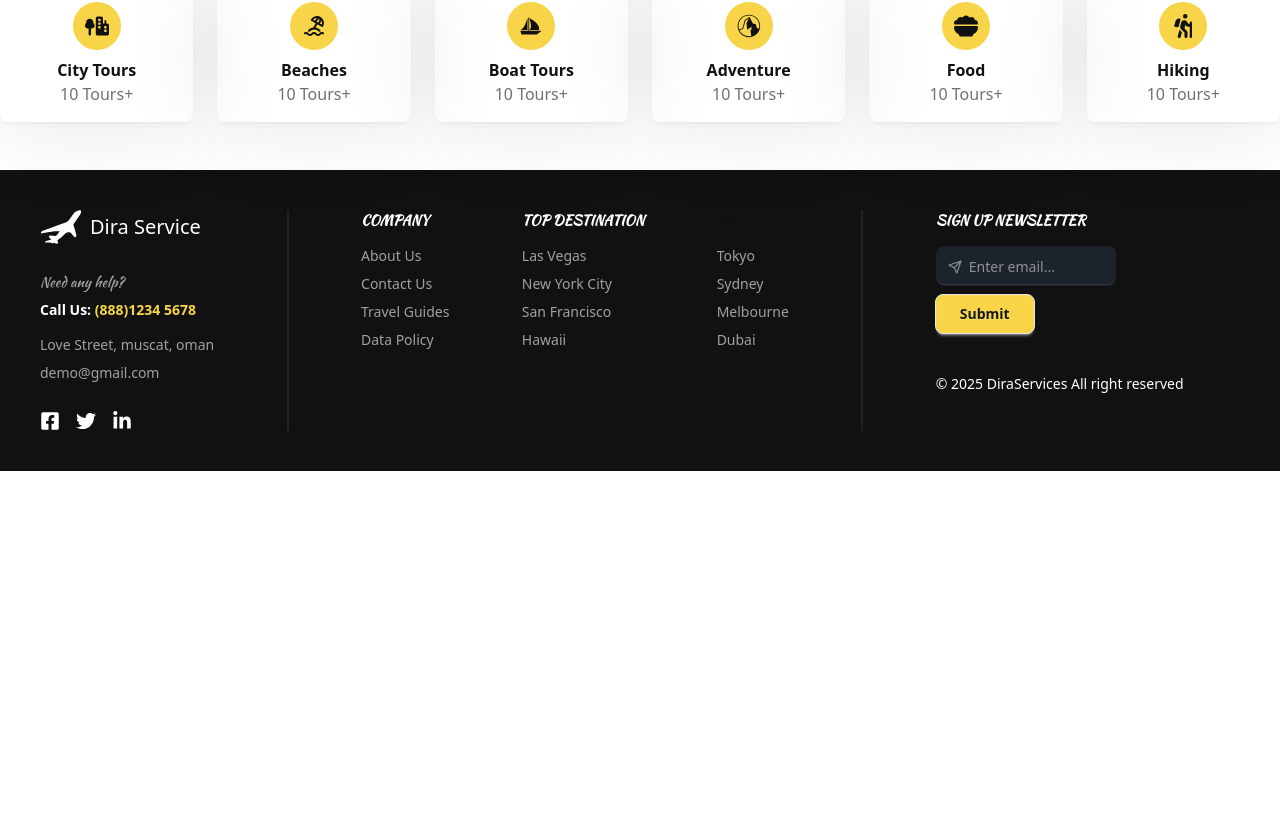
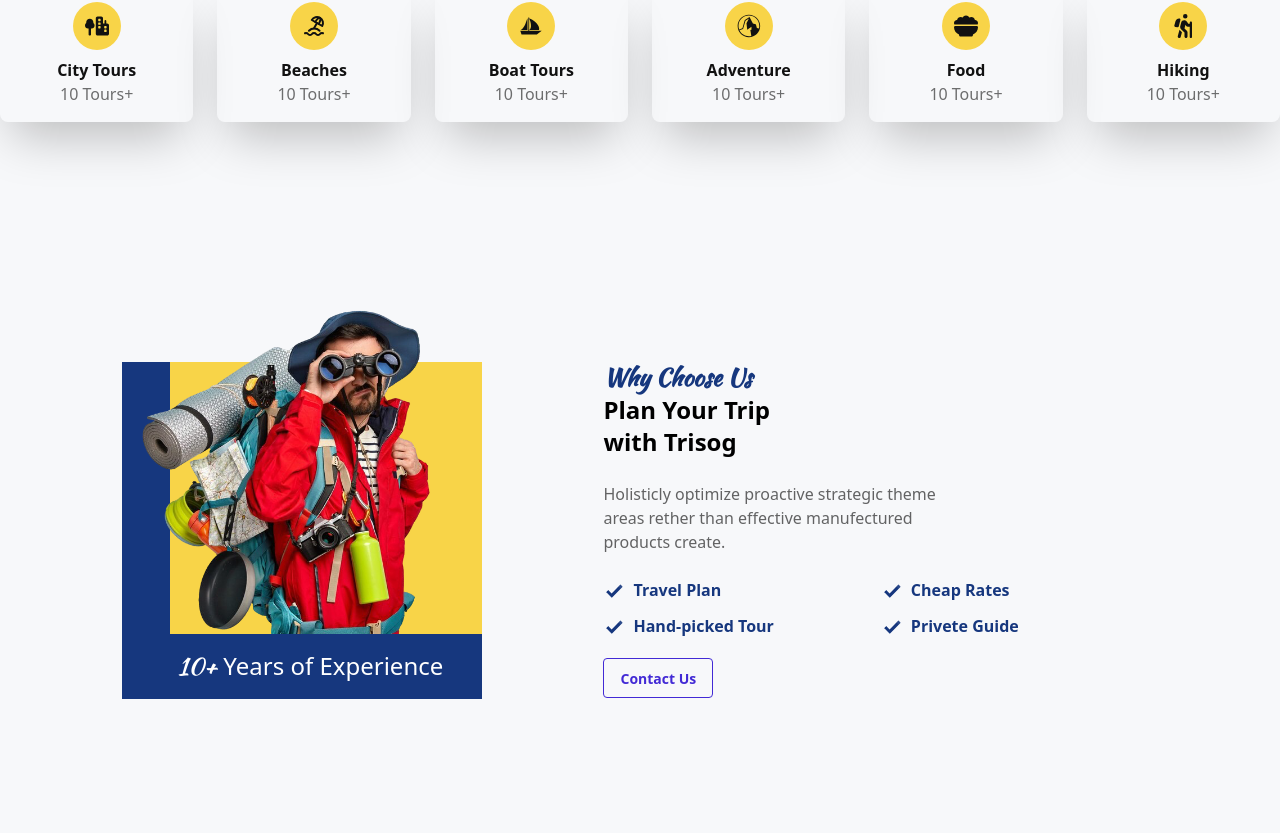
Before and after one commit to DarshikR/Harsh-Bhai, a React (Vite) app: page / in a window 1280 px wide. Shown: the part 1007-1840 px from the top of the page. Before the commit the page ends 1478 px from the top, so only its background shows below. Built offline with nearby package versions, Linux system fonts and the light colour scheme.

Commit message:
why choose us section added.

```diff
--- a/src/components/common/SearchBar.jsx
+++ b/src/components/common/SearchBar.jsx
@@ -7,7 +7,7 @@ import { LuSend } from 'react-icons/lu';
 const SearchBar = () => {
     return (
         <>
-            <div className='w-full sm:w-2/3 md:w-auto mx-auto'>
+            <div className='w-full sm:w-2/3 md:w-auto mx-auto mb-5'>
                 <div className="flex flex-wrap md:flex-row items-end justify-center gap-4 p-4 w-full md:w-fit bg-white rounded-lg shadow-md">
                     <fieldset className="fieldset w-full md:w-auto">
                         <legend className="fieldset-legend font-kaushan text-black">What is your name?</legend>
--- a/src/pages/Home.jsx
+++ b/src/pages/Home.jsx
@@ -1,12 +1,14 @@
 import React from 'react'
 import HeroSection from '../sections/HeroSection';
 import CategoryBrowsing from '../sections/Category';
+import WhyChooseUs from '../sections/WhyChooseUs';
 
 const Home = () => {
     return (
         <>
             <HeroSection />
             <CategoryBrowsing />
+            <WhyChooseUs />
         </>
     )
 }
--- a/src/sections/Category.jsx
+++ b/src/sections/Category.jsx
@@ -14,13 +14,13 @@ const CategoryBrowsing = () => {
     ];
 
     return (
-        <section className="py-12 bg-white">
+        <section className="py-12 bg-[#f7f8fa]">
             <div className="container mx-auto text-center">
                 <h1 className="text-lg text-center sm:text-xl md:text-xl xl:text-2xl 2xl:text-3xl font-bold font-kaushan text-[#16377e]">Browse By Category</h1>
                 <h1 className="text-2xl text-center sm:text-3xl md:text-3xl xl:text-4xl 2xl:text-5xl font-bold text-black pb-10">Pick A Tour Type</h1>
                 <div className="grid grid-cols-2 md:grid-cols-3 lg:grid-cols-6 gap-6">
                     {categories.map((category, index) => (
-                        <div key={index} className="flex flex-col items-center justify-center p-4 rounded-lg shadow-[0_0_100px_var(--tw-shadow-color,_rgb(0_0_0_/_0.1)),_0_4px_6px_-4px_var(--tw-shadow-color,_rgb(0_0_0_/_0.1))] hover:shadow-lg text-[#111111] transition-all cursor-pointer">
+                        <div key={index} className="flex flex-col items-center justify-center p-4 rounded-lg hover:shadow-lg shadow-2xl text-[#111111] transition-all cursor-pointer">
                             <div className="p-3 mb-2 bg-[#f8d448] rounded-full flex items-center justify-center text-2xl">
                                 <category.icon className='' />
                             </div>
--- /dev/null
+++ b/src/sections/WhyChooseUs.jsx
@@ -0,0 +1,54 @@
+import React from 'react'
+import Trip from '../assets/WhyChooseUs.png';
+
+const WhyChooseUs = () => {
+    return (
+        <>
+            <div className="hero bg-[#f7f8fa] min-h-[calc(100dvh-80px)] text-black">
+                <div className="w-full flex flex-col">
+                    <div className='hero-content w-full justify-evenly flex-col md:flex-row mx-auto'>
+                        <div className='flex flex-col justify-center w-fit bg-[#16377e]'>
+                            <div className='bg-[#f8d448] ml-12'>
+                                <img
+                                    src={Trip}
+                                    className="object-cover h-50 sm:h-88 -ml-5 -mt-10 md:-ml-10 md:-mt-20"
+                                    alt='trip' />
+                            </div>
+                            <p className='text-white py-4 ml-6 sm:ml-12 md:ml-14 sm:text-xl md:text-2xl'><span className='font-kaushan'>10+</span> Years of Experience</p>
+                        </div>
+                        <div className='flex flex-col justify-center items-center md:items-start'>
+                            <h1 className="text-lg text-center md:text-left md:text-xl xl:text-2xl 2xl:text-3xl font-bold font-kaushan text-[#16377e]">Why Choose Us</h1>
+                            <h1 className="text-lg text-center md:text-left sm:text-xl md:text-xl xl:text-2xl 2xl:text-3xl font-bold">Plan Your Trip <br className='hidden md:block' /> with Trisog</h1>
+                            <p className="py-6 text-center md:text-left opacity-60">
+                                Holisticly optimize proactive strategic theme <br />
+                                areas rether than effective manufectured <br />
+                                products create.
+                            </p>
+                            <div className='flex flex-wrap mb-5 pointer-events-none'>
+                                <label className="label text-[#16377e] font-semibold w-1/2 justify-center md:justify-normal">
+                                    <input type="checkbox" defaultChecked className="checkbox before:bg-[#16377e] border-none shadow-none checked:shadow-none pointer-events-none" />
+                                    Travel Plan
+                                </label>
+                                <label className="label text-[#16377e] font-semibold w-1/2 justify-center md:justify-normal">
+                                    <input type="checkbox" defaultChecked className="checkbox before:bg-[#16377e] border-none shadow-none checked:shadow-none pointer-events-none" />
+                                    Cheap Rates
+                                </label>
+                                <label className="label text-[#16377e] font-semibold w-1/2 justify-center md:justify-normal mt-3">
+                                    <input type="checkbox" defaultChecked className="checkbox before:bg-[#16377e] border-none shadow-none checked:shadow-none pointer-events-none" />
+                                    Hand-picked Tour
+                                </label>
+                                <label className="label text-[#16377e] font-semibold w-1/2 justify-center md:justify-normal mt-3">
+                                    <input type="checkbox" defaultChecked className="checkbox before:bg-[#16377e] border-none shadow-none checked:shadow-none pointer-events-none" />
+                                    Privete Guide
+                                </label>
+                            </div>
+                            <button className="btn btn-primary btn-outline">Contact Us</button>
+                        </div>
+                    </div>
+                </div>
+            </div>
+        </>
+    )
+}
+
+export default WhyChooseUs
```
Also changed, not shown: src/assets/WhyChooseUs.png (added).
